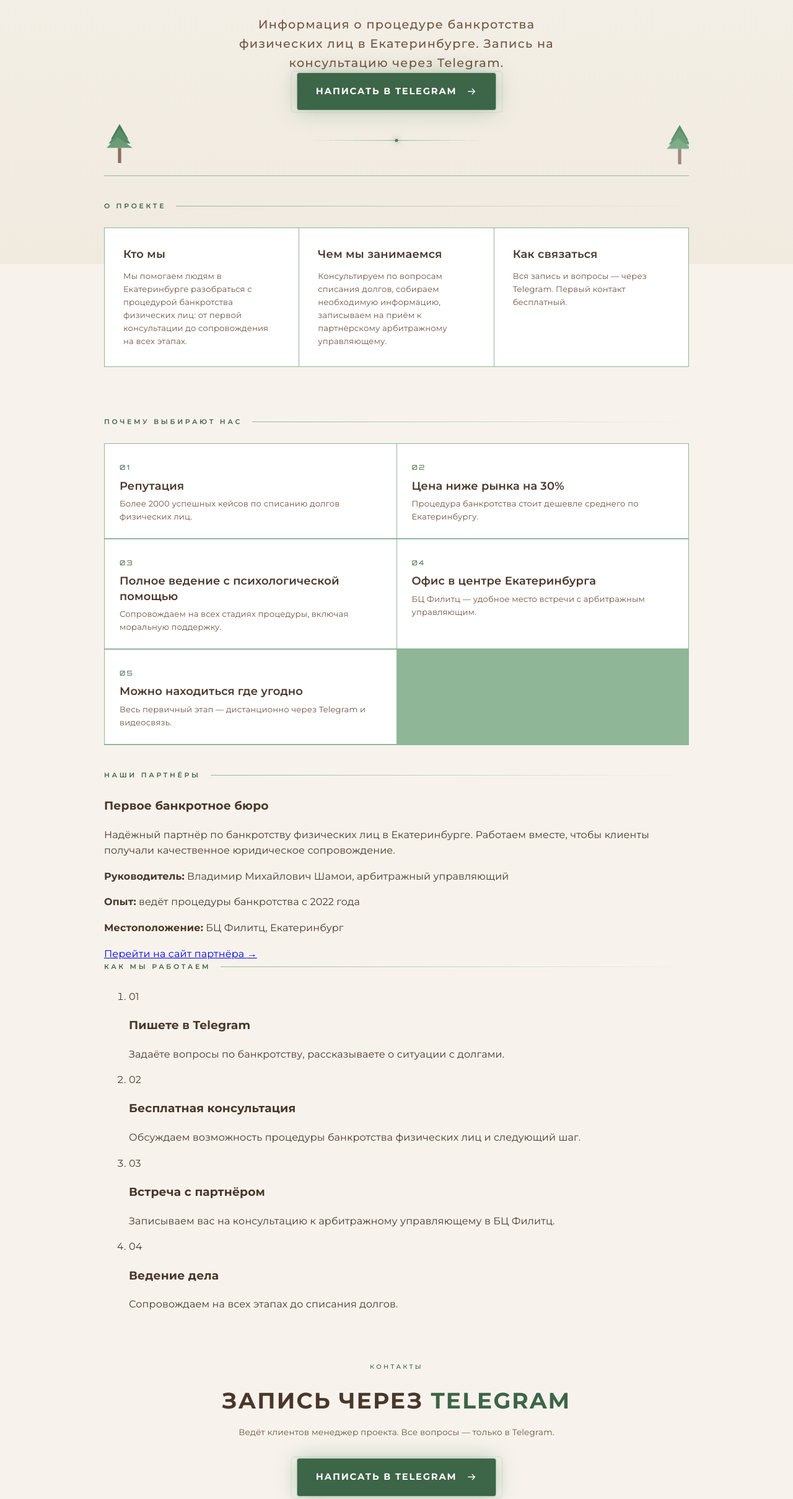
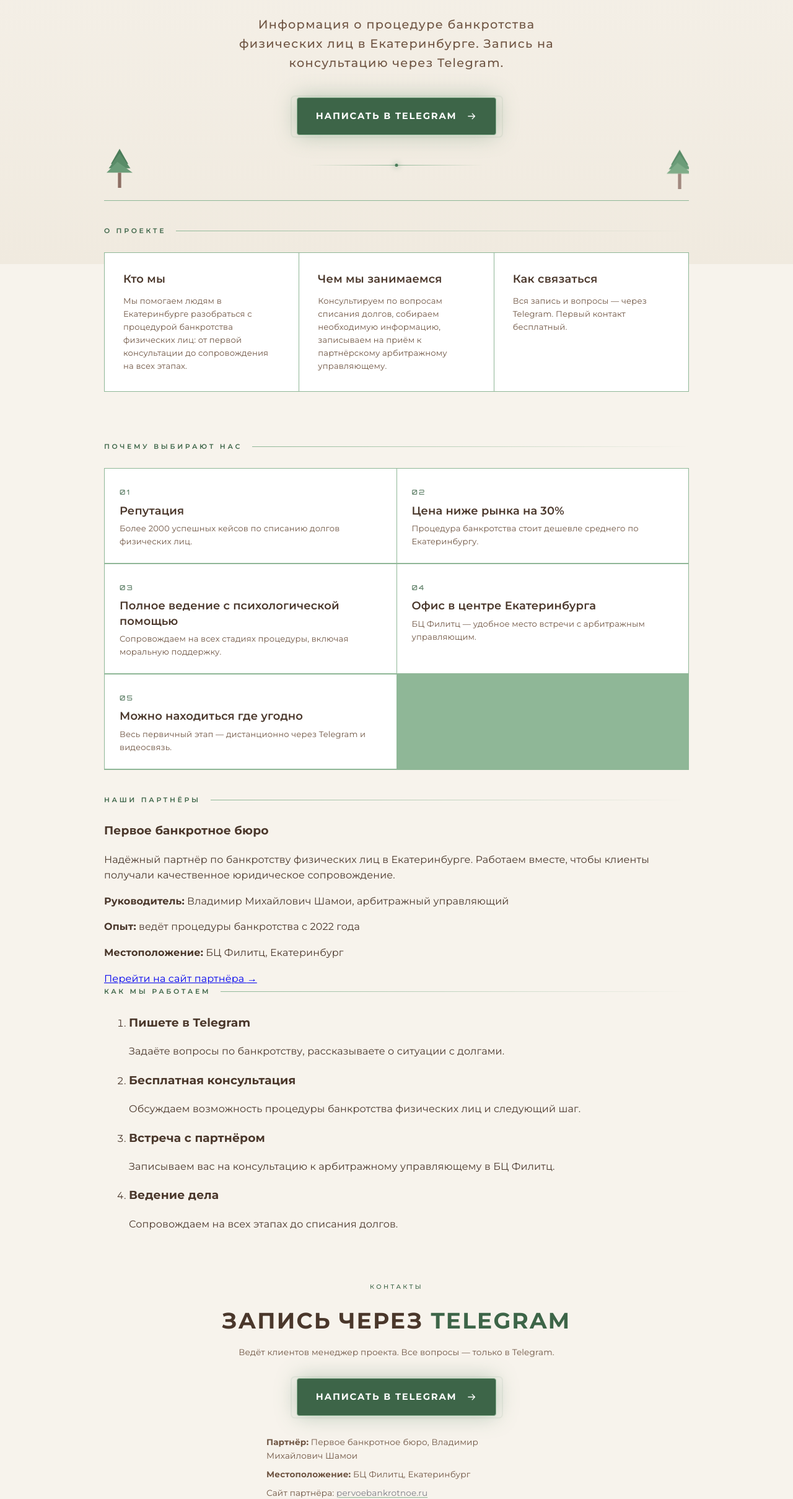
Before and after one commit to free1monday/bankruptcy-ekb, a plain HTML site: page index.html in a window 1280 px wide. Shown: the part 374-2792 px from the top of the page at 62% size. Drawn offline with Linux system fonts and the light colour scheme.

Commit message:
Убрана ссылка на основной сайт, убрана нумерация этапов, добавлен отступ у кнопки Telegram

```diff
--- a/index.html
+++ b/index.html
@@ -111,7 +111,7 @@
         </h1>
 
         <p class="hero__tagline">Информация о процедуре банкротства физических лиц в Екатеринбурге. Запись на консультацию через Telegram.</p>
-        <a class="btn" href="https://t.me/blast29" target="_blank" rel="noopener noreferrer"
+        <a class="btn btn__hero" href="https://t.me/blast29" target="_blank" rel="noopener noreferrer"
            data-analytics="telegram_click" aria-label="Написать менеджеру в Telegram">
           Написать в Telegram
           <svg class="btn__arrow" viewBox="0 0 24 24" aria-hidden="true" focusable="false" fill="none" stroke="currentColor" stroke-width="1.8" stroke-linecap="round" stroke-linejoin="round">
@@ -206,28 +206,24 @@
         <h2 id="steps-title" class="section-label">Как мы работаем</h2>
         <ol class="steps__list">
           <li class="step">
-            <span class="step__num">01</span>
             <div>
               <h3>Пишете в Telegram</h3>
               <p>Задаёте вопросы по банкротству, рассказываете о ситуации с долгами.</p>
             </div>
           </li>
           <li class="step">
-            <span class="step__num">02</span>
             <div>
               <h3>Бесплатная консультация</h3>
               <p>Обсуждаем возможность процедуры банкротства физических лиц и следующий шаг.</p>
             </div>
           </li>
           <li class="step">
-            <span class="step__num">03</span>
             <div>
               <h3>Встреча с партнёром</h3>
               <p>Записываем вас на консультацию к арбитражному управляющему в БЦ Филитц.</p>
             </div>
           </li>
           <li class="step">
-            <span class="step__num">04</span>
             <div>
               <h3>Ведение дела</h3>
               <p>Сопровождаем на всех этапах до списания долгов.</p>
@@ -251,12 +247,7 @@
           </svg>
         </a>
 
-        <div class="contacts__row">
-          <a class="contacts__link" href="https://strange-cases.vercel.app/" target="_blank" rel="noopener noreferrer">
-            <span class="contacts__label">Основной сайт</span>
-            <span class="contacts__arrow">→</span>
-          </a>
-          <div class="contacts__meta">
+        <div class="contacts__meta">
             <p><strong>Партнёр:</strong> Первое банкротное бюро, Владимир Михайлович Шамои</p>
             <p><strong>Местоположение:</strong> БЦ Филитц, Екатеринбург</p>
             <p class="partner__small">Сайт партнёра: <a href="https://pervoebankrotnoe.ru/" target="_blank" rel="noopener noreferrer">pervoebankrotnoe.ru</a></p>
--- a/styles.css
+++ b/styles.css
@@ -498,6 +498,10 @@ body::before {
 }
 .btn svg { width: 20px; height: 20px; flex: none; }
 .btn__arrow { width: 17px !important; height: 17px !important; }
+
+.btn__hero {
+  margin-top: clamp(28px, 5vh, 44px);
+}
 .btn:hover {
   background: var(--green);
   transform: translateY(-2px);
```
Also changed, not shown: 1 other file.
